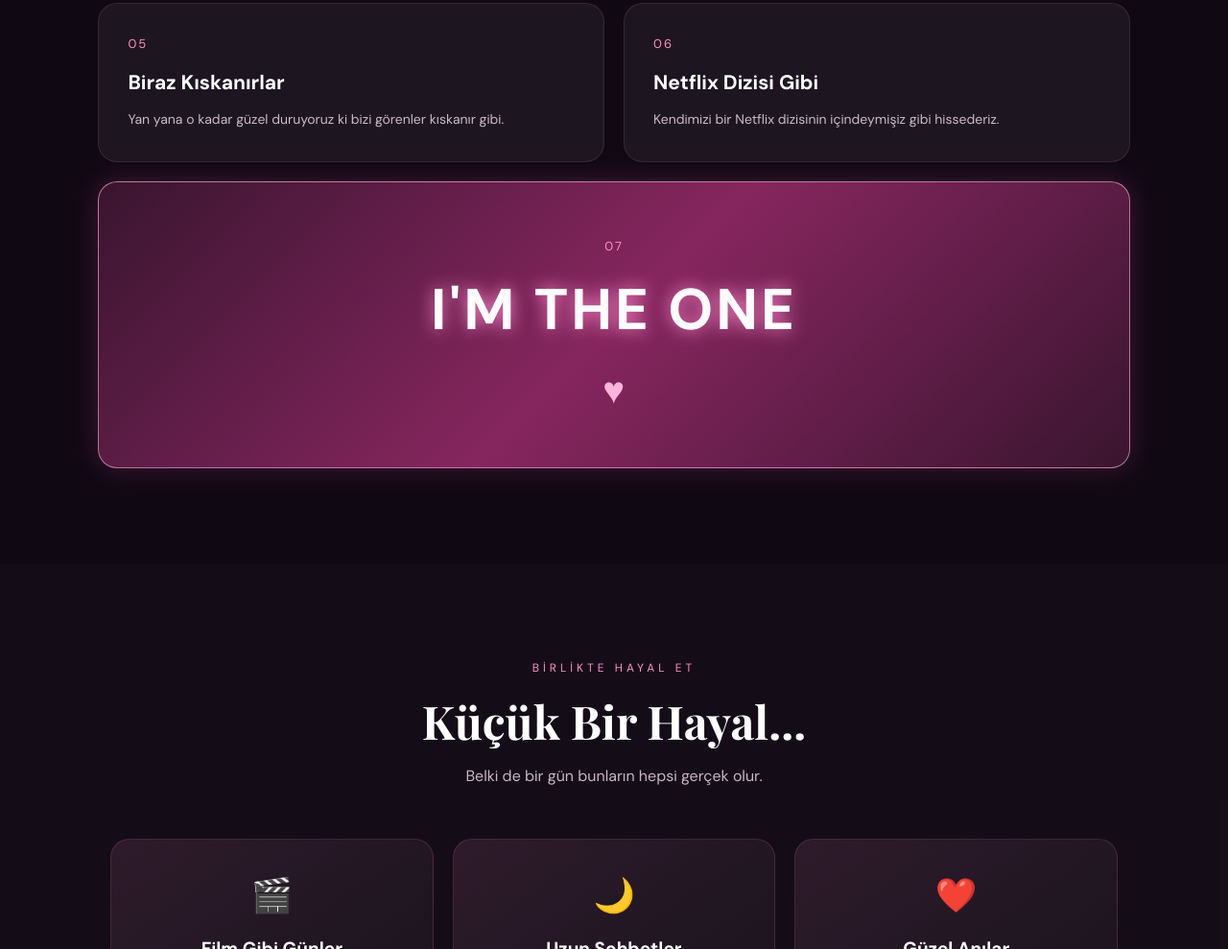
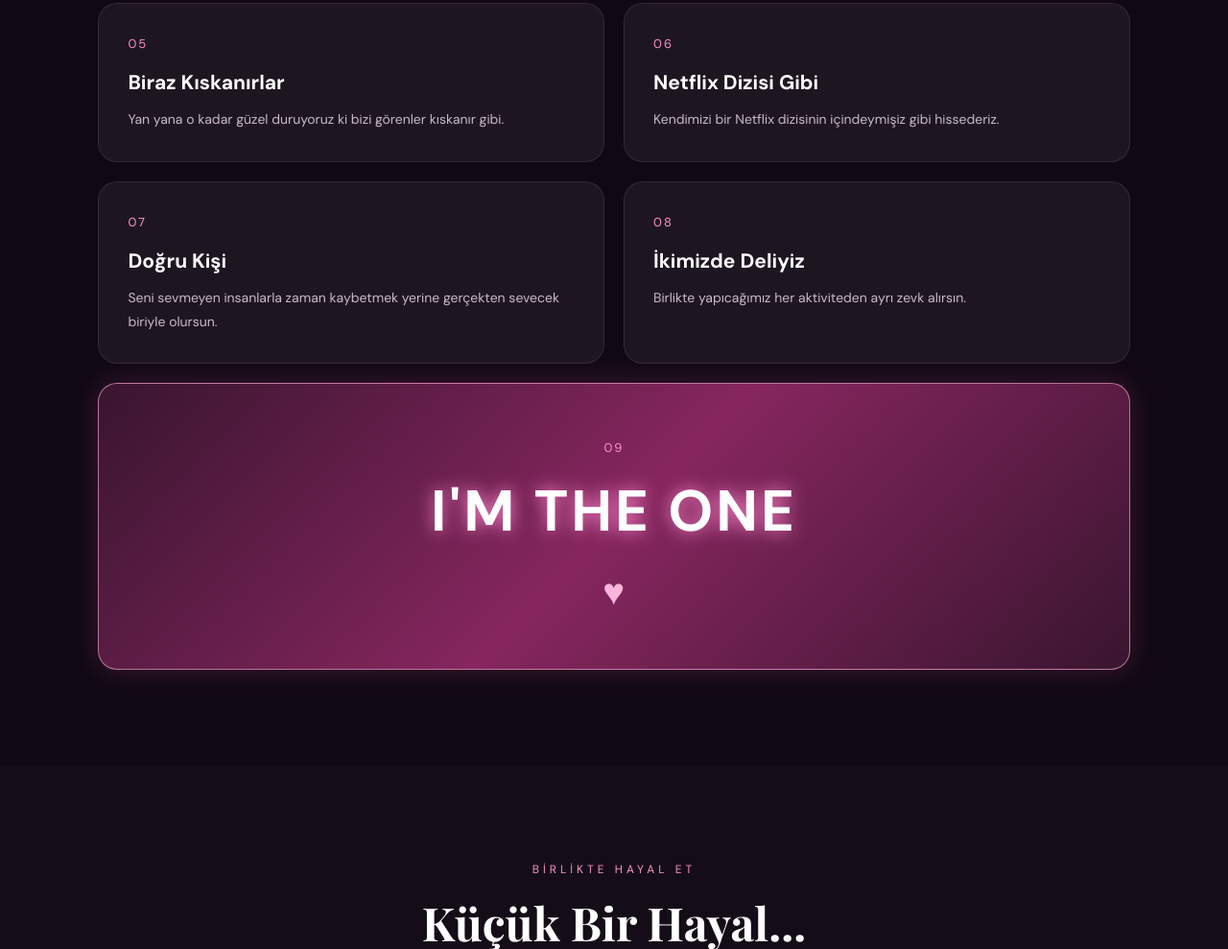
Before and after one commit to kazimkarabekir1001-stack/fdsfsdfsd432, a plain HTML site: page index.html in a window 1280 px wide. Shown: the part 1453-2442 px from the top of the page at 96% size. Drawn offline with nearby package versions, Linux system fonts and the light colour scheme.

Commit message:
Update index.html

```diff
--- a/index.html
+++ b/index.html
@@ -571,8 +571,20 @@ footer span {
       <p>Kendimizi bir Netflix dizisinin içindeymişiz gibi hissederiz.</p>
     </div>
 
+    <div class="reason-card">
+      <span>07</span>
+      <h3>Doğru Kişi</h3>
+      <p>Seni sevmeyen insanlarla zaman kaybetmek yerine gerçekten sevecek biriyle olursun.</p>
+    </div>
+
+    <div class="reason-card">
+      <span>08</span>
+      <h3>İkimizde Deliyiz</h3>
+      <p>Birlikte yapıcağımız her aktiviteden ayrı zevk alırsın.</p>
+    </div>
+
     <div class="reason-card final-reason">
-      <span>07</span>
+      <span>09</span>
       <h3>I'M THE ONE</h3>
       <div class="final-heart">♥</div>
     </div>
@@ -631,7 +643,7 @@ footer span {
     <div class="secret-letter" id="secretLetter">
       Rüveyde,<br><br>
 
-      Belki bu site biraz çılgınca ama seni gülümsetebilmek
+      Belki bu site biraz deli divanece ama seni gülümsetebilmek
       için hazırladım. Seninle daha fazla konuşmak,
       güzel anılar biriktirmek ve birbirimizi daha yakından
       tanımak gerçekten çok güzel olurdu.<br><br>
@@ -639,7 +651,6 @@ footer span {
       Kim bilir, belki de güzel bir hikâyenin başlangıcıdır... ❤️
       <br><br>
 
-      <strong>— Benden sana.</strong>
     </div>
 
   </div>
```
